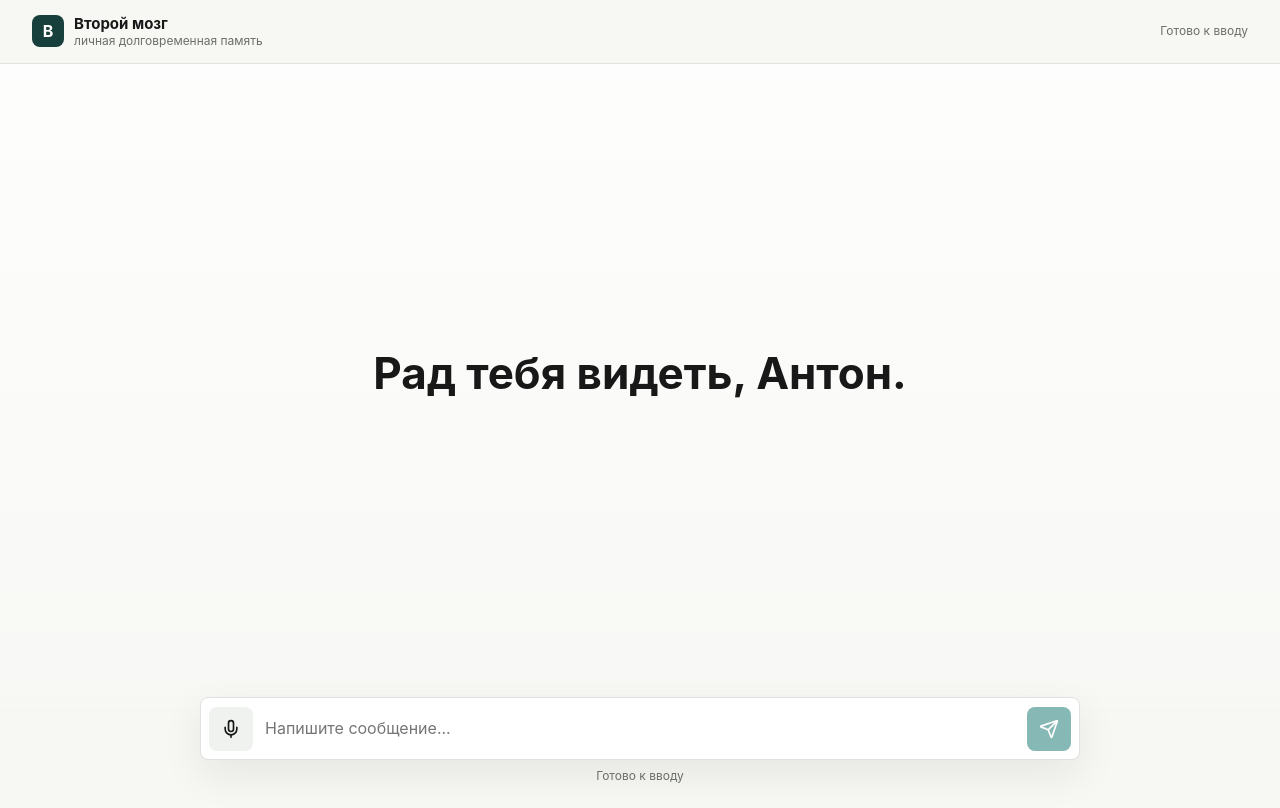
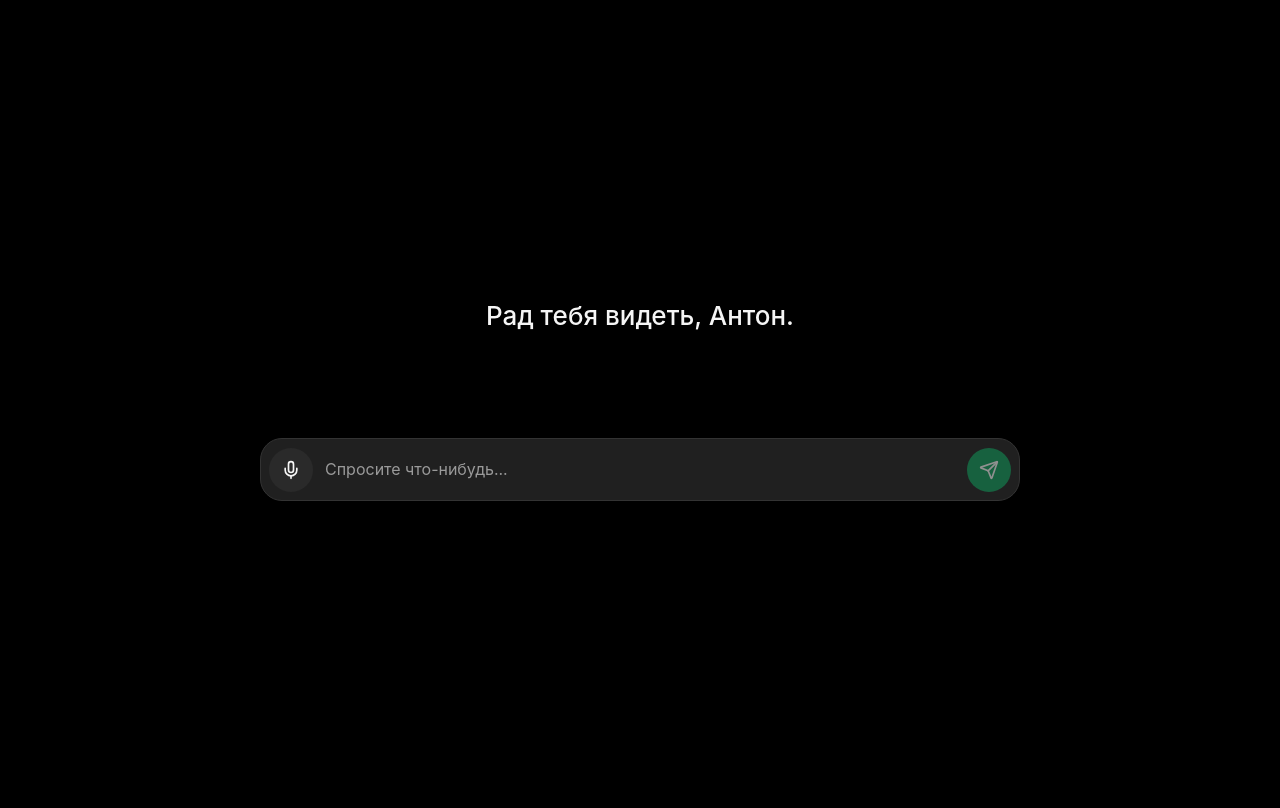
Before and after one commit to antonyRock/anton-memory, a Next.js app: page / in a window 1280 px wide. Built offline with nearby package versions, Linux system fonts and the light colour scheme.

Commit message:
Center dark empty chat screen

```diff
--- a/app/globals.css
+++ b/app/globals.css
@@ -1,15 +1,15 @@
 :root {
-  color-scheme: light;
-  --bg: #f7f7f4;
-  --panel: #ffffff;
-  --panel-strong: #f0f2ef;
-  --text: #171817;
-  --muted: #6a6f69;
-  --line: #dfe2dd;
-  --accent: #0f766e;
-  --accent-strong: #0b5f59;
+  color-scheme: dark;
+  --bg: #000000;
+  --panel: #202020;
+  --panel-strong: #2a2a2a;
+  --text: #f5f5f5;
+  --muted: #a7a7a7;
+  --line: #333333;
+  --accent: #10a25f;
+  --accent-strong: #0e8f54;
   --danger: #b42318;
-  --shadow: 0 14px 40px rgba(24, 29, 25, 0.08);
+  --shadow: 0 18px 60px rgba(0, 0, 0, 0.38);
 }
 
 * {
@@ -40,9 +40,15 @@ button {
   min-height: 100dvh;
   display: grid;
   grid-template-rows: auto 1fr auto;
-  background:
-    linear-gradient(180deg, rgba(255, 255, 255, 0.86), rgba(247, 247, 244, 0)),
-    var(--bg);
+  background: var(--bg);
+}
+
+.app-shell.empty {
+  grid-template-rows: 1fr;
+}
+
+.app-shell.empty .top-bar {
+  display: none;
 }
 
 .top-bar {
@@ -55,8 +61,8 @@ button {
   gap: 16px;
   min-height: 64px;
   padding: 12px clamp(16px, 4vw, 32px);
-  border-bottom: 1px solid var(--line);
-  background: rgba(247, 247, 244, 0.92);
+  border-bottom: 1px solid transparent;
+  background: rgba(0, 0, 0, 0.72);
   backdrop-filter: blur(16px);
 }
 
@@ -73,7 +79,7 @@ button {
   border-radius: 8px;
   display: grid;
   place-items: center;
-  background: #173f3b;
+  background: #181818;
   color: #ffffff;
   font-weight: 750;
 }
@@ -103,18 +109,25 @@ button {
   padding: 24px 16px 140px;
 }
 
+.messages.empty {
+  width: 100%;
+  padding: 0 16px;
+}
+
 .empty-state {
-  min-height: calc(100dvh - 220px);
+  min-height: 100dvh;
   display: grid;
   place-items: center;
   text-align: center;
   color: var(--muted);
+  padding-bottom: 168px;
 }
 
 .empty-state h1 {
-  margin: 0 0 10px;
+  margin: 0;
   color: var(--text);
-  font-size: clamp(28px, 8vw, 44px);
+  font-size: clamp(20px, 4vw, 26px);
+  font-weight: 500;
   line-height: 1.05;
   letter-spacing: 0;
 }
@@ -143,8 +156,8 @@ button {
   border-radius: 8px;
   display: grid;
   place-items: center;
-  background: #e6ebe6;
-  color: #31423f;
+  background: #1f2a27;
+  color: #d8fff0;
   font-size: 13px;
   font-weight: 700;
 }
@@ -164,7 +177,7 @@ button {
 .user .bubble {
   padding: 12px 14px;
   border-radius: 8px;
-  background: var(--panel);
+  background: #242424;
   box-shadow: var(--shadow);
 }
 
@@ -179,11 +192,19 @@ button {
   bottom: 0;
   z-index: 10;
   padding: 14px 12px calc(14px + env(safe-area-inset-bottom));
-  background: linear-gradient(180deg, rgba(247, 247, 244, 0), var(--bg) 24%);
+  background: linear-gradient(180deg, rgba(0, 0, 0, 0), var(--bg) 24%);
+}
+
+.composer-wrap.empty {
+  top: 50%;
+  bottom: auto;
+  transform: translateY(24px);
+  padding-bottom: 0;
+  background: transparent;
 }
 
 .composer {
-  width: min(880px, 100%);
+  width: min(760px, calc(100vw - 32px));
   margin: 0 auto;
   display: grid;
   grid-template-columns: auto 1fr auto;
@@ -191,7 +212,7 @@ button {
   gap: 8px;
   padding: 8px;
   border: 1px solid var(--line);
-  border-radius: 8px;
+  border-radius: 22px;
   background: var(--panel);
   box-shadow: var(--shadow);
 }
@@ -209,11 +230,15 @@ button {
   line-height: 1.45;
 }
 
+.composer textarea::placeholder {
+  color: #9a9a9a;
+}
+
 .icon-button {
   width: 44px;
   height: 44px;
   border: 0;
-  border-radius: 8px;
+  border-radius: 999px;
   display: grid;
   place-items: center;
   color: var(--text);
@@ -222,7 +247,7 @@ button {
 }
 
 .icon-button:hover {
-  background: #e7ebe6;
+  background: #343434;
 }
 
 .icon-button.primary {
--- a/app/page.tsx
+++ b/app/page.tsx
@@ -17,6 +17,7 @@ export default function Home() {
   const recorderRef = useRef<MediaRecorder | null>(null);
   const chunksRef = useRef<BlobPart[]>([]);
   const endRef = useRef<HTMLDivElement | null>(null);
+  const hasMessages = messages.length > 0;
 
   useEffect(() => {
     navigator.serviceWorker?.register("/sw.js").catch(() => undefined);
@@ -133,7 +134,7 @@ export default function Home() {
   }
 
   return (
-    <main className="app-shell">
+    <main className={`app-shell ${hasMessages ? "with-messages" : "empty"}`}>
       <header className="top-bar">
         <div className="brand">
           <div className="brand-mark">B</div>
@@ -145,8 +146,8 @@ export default function Home() {
         <div className="status">{note}</div>
       </header>
 
-      <section className="messages" aria-live="polite">
-        {messages.length === 0 ? (
+      <section className={`messages ${hasMessages ? "" : "empty"}`} aria-live="polite">
+        {!hasMessages ? (
           <div className="empty-state">
             <div>
               <h1>Рад тебя видеть, Антон.</h1>
@@ -174,7 +175,7 @@ export default function Home() {
         <div ref={endRef} />
       </section>
 
-      <div className="composer-wrap">
+      <div className={`composer-wrap ${hasMessages ? "" : "empty"}`}>
         <form className="composer" onSubmit={onSubmit}>
           <button
             aria-label={isRecording ? "Остановить запись" : "Начать запись"}
@@ -196,7 +197,7 @@ export default function Home() {
                 void sendMessage(input);
               }
             }}
-            placeholder="Напишите сообщение..."
+            placeholder="Спросите что-нибудь..."
             rows={1}
             value={input}
           />
@@ -214,7 +215,7 @@ export default function Home() {
             )}
           </button>
         </form>
-        <div className="composer-note">{note}</div>
+        {hasMessages ? <div className="composer-note">{note}</div> : null}
       </div>
     </main>
   );
```
